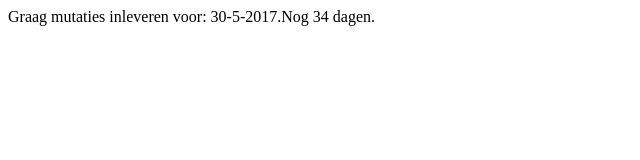
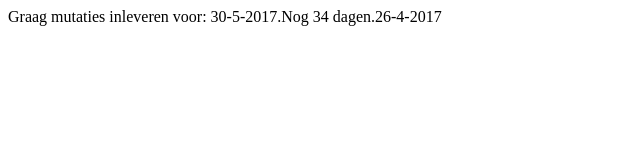
Before and after one commit to DateCalc/DateCalc.github.io, a plain HTML site: page index.html in a window 1280 px wide. Shown: the full height of the page, 0-640 px from the left. Drawn offline with Linux system fonts and the light colour scheme.

Commit message:
Update index.html

```diff
--- a/index.html
+++ b/index.html
@@ -54,6 +54,7 @@ var deadline = new Date(jan);
 var timeDiff = Math.abs(deadline.getTime() - cur.getTime());
 var diffDays = Math.ceil(timeDiff / (1000 * 3600 * 24));
 var deadline_txt = deadline.toLocaleDateString("nl-NL");
-var t = "Graag mutaties inleveren voor: " + deadline_txt + "." + "Nog " + diffDays + " dagen.";
+var cur_txt = cur.toLocaleDateString("nl-NL");
+var t = "Graag mutaties inleveren voor: " + deadline_txt + "." + "Nog " + diffDays + " dagen." + cur_txt;
 document.getElementById("demo").innerHTML = t;
 </script>
```
